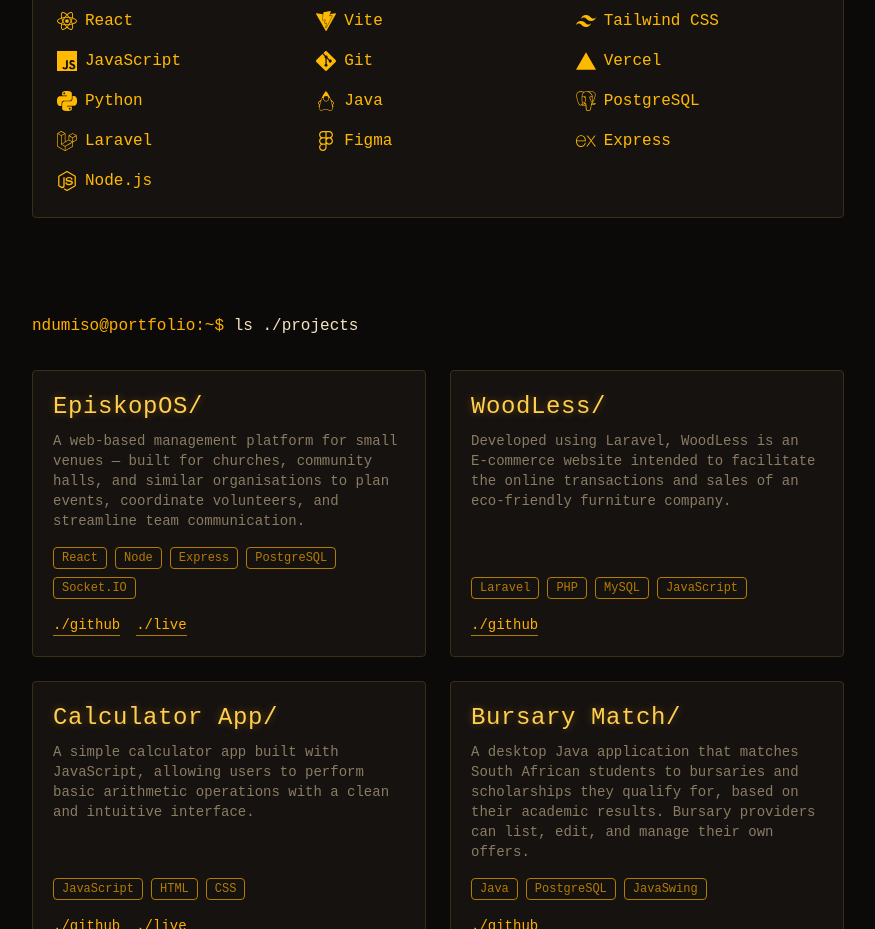
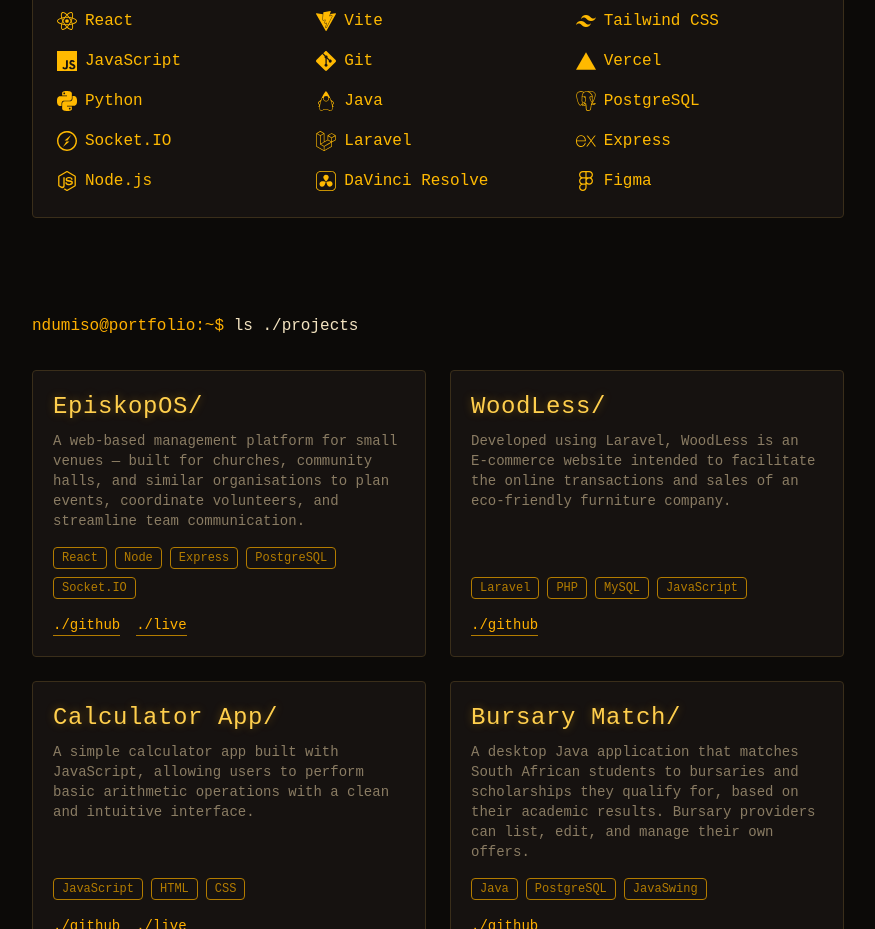
Before and after one commit to NduNdu21/ndumiso-mbangeleli, a React (Vite) app: page / in a window 1280 px wide. Shown: the part 1060-1989 px from the top of the page, without its empty margins (202-1077 px from the left). Built offline with nearby package versions, Linux system fonts and the light colour scheme.

Commit message:
Update icons list

```diff
--- a/src/data/skills.js
+++ b/src/data/skills.js
@@ -1,18 +1,35 @@
-import { SiReact, SiVite, SiTailwindcss, SiJavascript, SiGit, SiVercel, SiPython, SiOpenjdk, SiPostgresql, SiLaravel, SiFigma,
-    SiExpress, SiNodedotjs } from 'react-icons/si';
+import {
+  SiReact,
+  SiVite,
+  SiTailwindcss,
+  SiJavascript,
+  SiGit,
+  SiVercel,
+  SiPython,
+  SiOpenjdk,
+  SiPostgresql,
+  SiLaravel,
+  SiFigma,
+  SiExpress,
+  SiNodedotjs,
+  SiDavinciresolve,
+  SiSocketdotio,
+} from "react-icons/si";
 
 export const skills = [
-  { name: 'React', icon: SiReact },
-  { name: 'Vite', icon: SiVite },
-  { name: 'Tailwind CSS', icon: SiTailwindcss },
-  { name: 'JavaScript', icon: SiJavascript },
-  { name: 'Git', icon: SiGit },
-  { name: 'Vercel', icon: SiVercel },
-  { name: 'Python', icon: SiPython },
-  { name: 'Java', icon: SiOpenjdk },
-  { name: 'PostgreSQL', icon: SiPostgresql },
-  { name: 'Laravel', icon: SiLaravel },
-  { name: 'Figma', icon: SiFigma },
-  { name: 'Express', icon: SiExpress },
-  { name: 'Node.js', icon: SiNodedotjs },
+  { name: "React", icon: SiReact },
+  { name: "Vite", icon: SiVite },
+  { name: "Tailwind CSS", icon: SiTailwindcss },
+  { name: "JavaScript", icon: SiJavascript },
+  { name: "Git", icon: SiGit },
+  { name: "Vercel", icon: SiVercel },
+  { name: "Python", icon: SiPython },
+  { name: "Java", icon: SiOpenjdk },
+  { name: "PostgreSQL", icon: SiPostgresql },
+  { name: "Socket.IO", icon: SiSocketdotio },
+  { name: "Laravel", icon: SiLaravel },
+  { name: "Express", icon: SiExpress },
+  { name: "Node.js", icon: SiNodedotjs },
+  { name: "DaVinci Resolve", icon: SiDavinciresolve },
+  { name: "Figma", icon: SiFigma },
 ];
```
